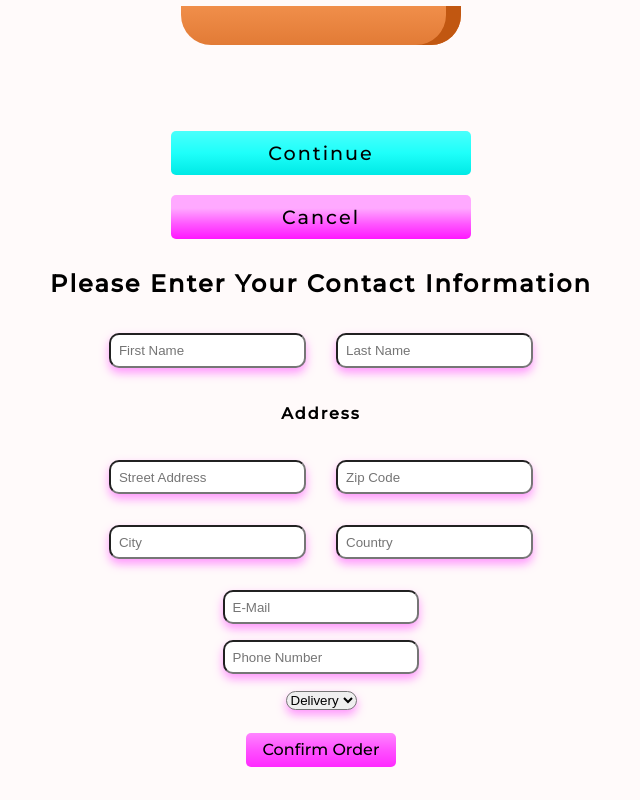
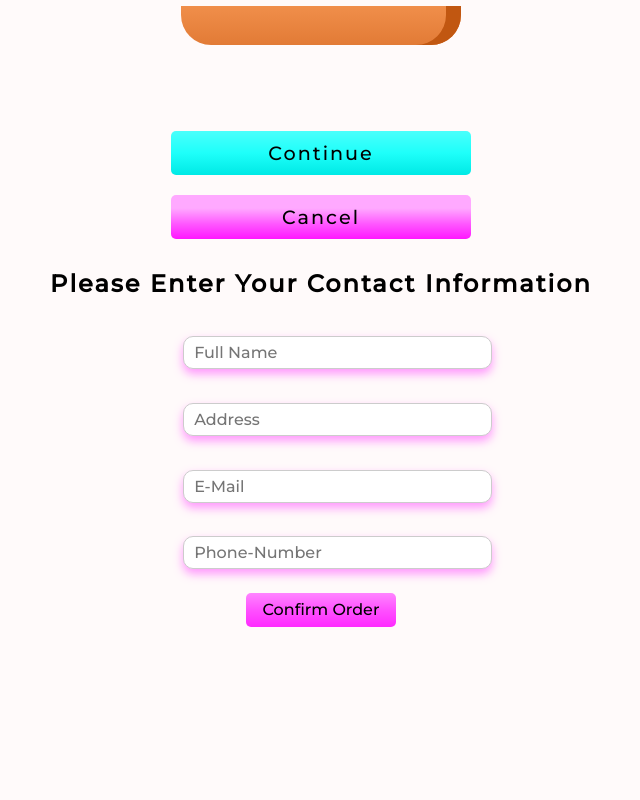
Before and after one commit to damonspencerroberts/DRS-Burger-Builder, a React (Create React App) app: page /burger-checkout/contact-data in a window 1280 px wide. Shown: the part 497-1297 px from the top of the page, without its empty margins (319-959 px from the left). After the commit the page ends 1157 px from the top, so only its background shows below. Built offline with nearby package versions, Linux system fonts and the light colour scheme.

Commit message:
Changed Inputs to own component

```diff
--- /dev/null
+++ b/src/components/User-Interface/Forms/Input/input.js
@@ -0,0 +1,28 @@
+import React from 'react';
+import classes from "./input.module.css";
+
+
+const input = (props) => {
+    let inputElement = null;
+
+    switch (props.inputType) {
+        case ('input'):
+            inputElement = <input className = {classes.InputElement} {...props}/>;
+            break;
+        case ('textarea'):
+            inputElement = <textarea className = {classes.InputElement} {...props}/>;
+            break;
+        default:
+            inputElement = <input className = {classes.InputElement} {...props}/>;
+
+    }
+
+    return (
+        <div className = {classes.Input}>
+            <label className = {classes.Label}>{props.label}</label>
+            {inputElement}
+        </div>
+    )
+}
+
+export default input;
--- /dev/null
+++ b/src/components/User-Interface/Forms/Input/input.module.css
@@ -0,0 +1,27 @@
+.Input {
+    width: 40%;
+    padding: 10px;
+    box-sizing: border-box;
+    margin: 0 auto;
+}
+
+.Label {
+    font-weight: bold;
+    display: block;
+    margin-bottom: 8px;
+}
+
+.InputElement {
+    outline: none;
+    border: 1px solid #ccc;
+    background-color: white;
+    font: inherit;
+    padding: 6px 10px;
+    display: block;
+    width: 100%;
+}
+
+.InputElement:focus {
+    outline: none;
+    background-color: #ffaaff;
+}
--- a/src/container/contact-data/contact-data.js
+++ b/src/container/contact-data/contact-data.js
@@ -6,6 +6,7 @@
 import OrderConfirmation from "../../components/burger/order-confirmation/Order-confirmation";
 import Modal from "../../components/User-Interface/Modal/Modal";
 import Confetti from "../../components/User-Interface/Confetti/Confetti";
+import Input from "../../components/User-Interface/Forms/Input/input";
 
 
 class ContactData extends Component {
@@ -135,27 +136,10 @@
                 </Modal> : <div className = {classes.Contact}>
                     {this.state.showSpinner ? <Spinner /> : <form>
                     <h2>Please Enter Your Contact Information</h2>
-                        <input type = "text" placeholder = "First Name"/>
-                        <input type = "text" placeholder = "Last Name"/>
-                        <div className = {classes.Address}>
-                            <h4>Address</h4>
-                            <div className = {classes.Addy}>
-                                <input type = "text" placeholder = "Street Address" />
-                                <input type = "text" placeholder = "Zip Code"/>
-                            </div>
-                            <div className = {classes.Addy}>
-                                <input type = "text" placeholder = "City" />
-                                <input type = "text" placeholder = "Country" />
-                            </div>
-                        </div>
-                        <div className = {classes.More}>
-                            <input type = "email" placeholder = "E-Mail" />
-                            <input type = "text" placeholder = "Phone Number" />
-                            <select id="method" name="Order Method">
-                                <option>Delivery</option>
-                                <option>Pick-Up</option>
-                            </select>
-                        </div>
+                        <Input inputType = "input" type = "text" placeholder = "Full Name"/>
+                        <Input inputType = "input" type = "text" placeholder = "Address"/>
+                        <Input inputType = "input" type = "email" placeholder = "E-Mail" />
+                        <Input inputType = "input" type = "text" placeholder = "Phone-Number" />
                         <button
                             type = "submit"
                             className = {classes.Button}
```
